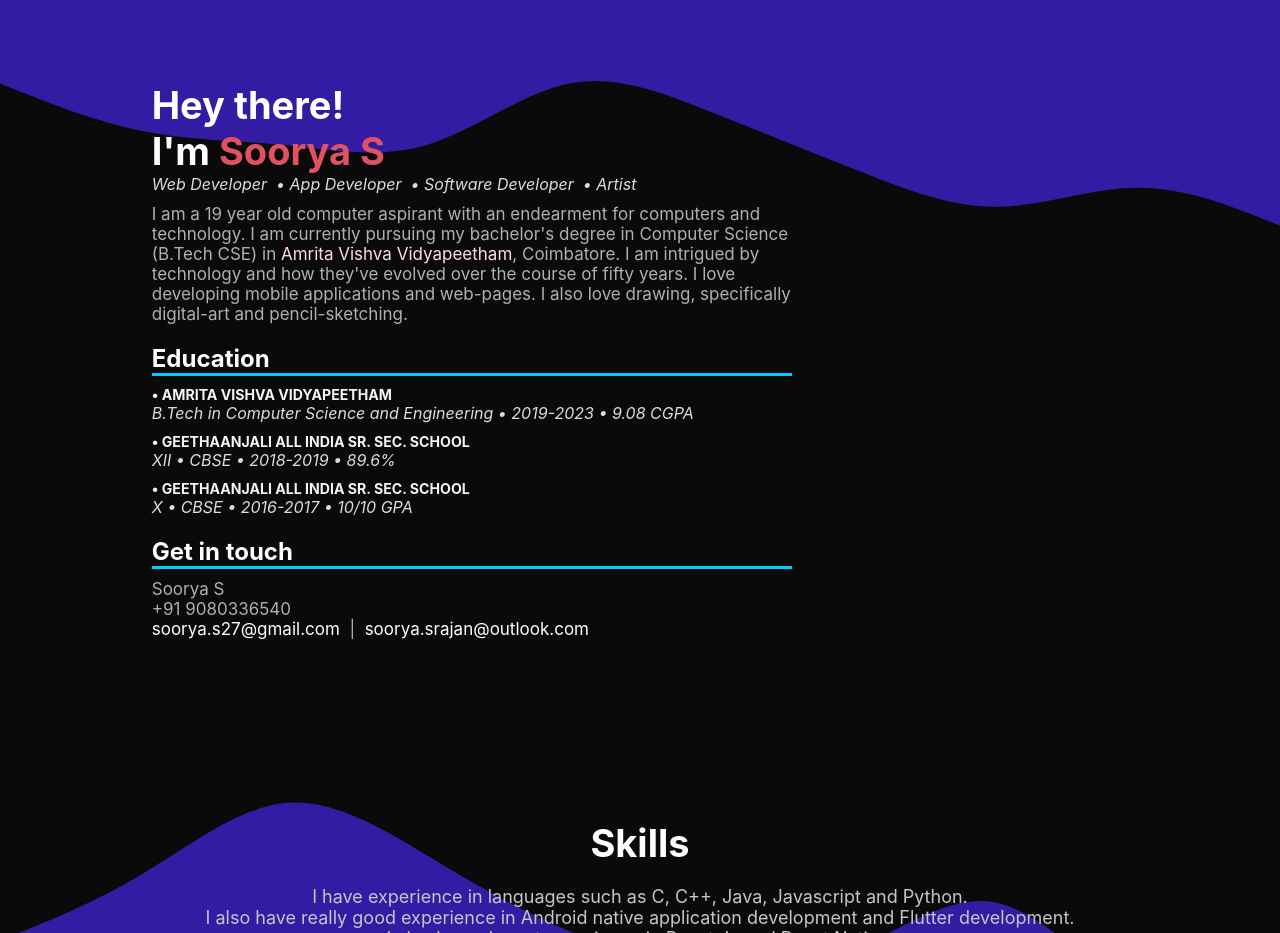
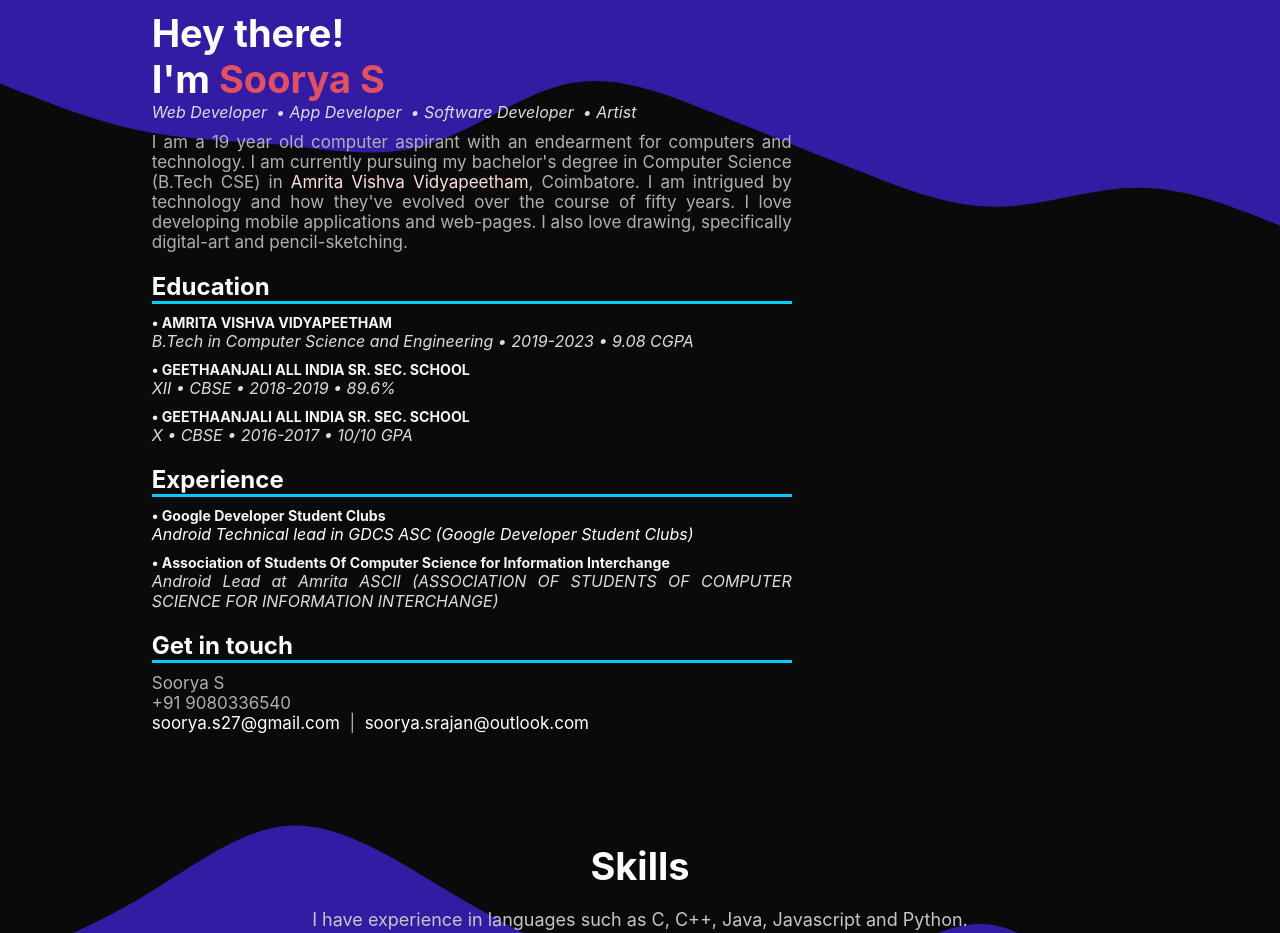
Before and after one commit to SooryaSRajan/Portfolio-ReactApp, a React (Create React App) app: page / in a window 1280 px wide. Shown: the part 840-1773 px from the top of the page. Built offline with nearby package versions, Linux system fonts and the light colour scheme.

Commit message:
Added Experience block and added image to display under 768p

```diff
--- a/src/Components/AboutSection.js
+++ b/src/Components/AboutSection.js
@@ -23,8 +23,14 @@ const ContentSection = styled.div`
 const ImageHolder = styled.div`
   animation: revealContent 1s;
   @keyframes revealContent {
-      0%   { transform:  scale(0); opacity: 0}
-      100%   { transform:  scale(1); opacity: 1}
+    0% {
+      transform: scale(0);
+      opacity: 0
+    }
+    100% {
+      transform: scale(1);
+      opacity: 1
+    }
   }
 
   background-image: url(${profilePicTwo});
@@ -35,7 +41,34 @@ const ImageHolder = styled.div`
   width: clamp(8rem, 16vw, 50vw);
   border-radius: 10%;
   margin: 10px;
-    @media screen and (max-width: 768px){
+  @media screen and (max-width: 768px) {
+    display: none;
+  }
+`
+
+const ImageHolderMini = styled.div`
+  animation: revealContent 1s;
+  @keyframes revealContent {
+    0% {
+      transform: scale(0);
+      opacity: 0
+    }
+    100% {
+      transform: scale(1);
+      opacity: 1
+    }
+  }
+
+  background-image: url(${profilePicTwo});
+  background-size: cover;
+  background-repeat: no-repeat;
+  background-position: bottom;
+  height: 40vw;
+  width: 40vw;
+  border-radius: 10%;
+  margin-bottom: 20px;
+  margin-top: 20px;
+  @media screen and (min-width: 769px) {
     display: none;
   }
 `
@@ -53,13 +86,16 @@ const HeaderWithBorder = styled.h2`
 
 const Content = styled.div`
   word-wrap: break-word;
+  text-align: justify;
+  text-justify: inter-word;
   word-break: break-word;
   color: #b1b0b0;
   margin-bottom: 20px;
   width: 50vw;
   font-size: clamp(1rem, 17px, 1.3rem);
-    @media screen and (max-width: 768px){
-    width: 90%;
+  @media screen and (max-width: 768px) {
+    width: 100%;
+  }
 `
 
 const NameSpan = styled.span`
@@ -75,7 +111,8 @@ const SubHeader = styled.div`
 
 const SubHeaderHover = styled.span`
   transition: 0.5s;
-    &:hover{
+
+  &:hover {
     cursor: context-menu;
     font-size: 16.4px;
     color: white;
@@ -85,7 +122,8 @@ const SubHeaderHover = styled.span`
 const LinkSpan = styled.span`
   color: #ffdddd;
   transition: 0.3s;
-    &:hover{
+
+  &:hover {
     color: #ffbaba;
     cursor: pointer;
   }
@@ -98,7 +136,8 @@ const EducationTitle = styled.h5`
 const LinkContainer = styled.span`
   color: white;
   transition: 0.3s;
-    &:hover{
+
+  &:hover {
     cursor: pointer;
     font-size: 17.3px;
   }
@@ -123,6 +162,7 @@ const About = (props) => {
                     <Header>
                         I'm <NameSpan>Soorya S</NameSpan>
                     </Header>
+                    <ImageHolderMini/>
                     <SubHeader>
                         <SubHeaderHover>
                             Web Developer
@@ -184,6 +224,33 @@ const About = (props) => {
                     </Content>
 
                     <HeaderWithBorder>
+                        Experience
+                    </HeaderWithBorder>
+                    <Content>
+                        <EducationTitle>
+                            • Google Developer Student Clubs
+                        </EducationTitle>
+                        <SubHeader>
+                            <SubHeaderHover>
+                                <LinkContainer
+                                    onClick={() => open('https://gdsc.community.dev/u/mje94p/#/about')}>
+                                    Android Technical lead in GDCS ASC (Google Developer Student Clubs)
+                                </LinkContainer>
+                            </SubHeaderHover>
+                        </SubHeader>
+                        <EducationTitle>
+                            • Association of Students Of Computer Science for Information Interchange
+                        </EducationTitle>
+                        <SubHeader>
+                            <SubHeaderHover>
+                                Android Lead at Amrita ASCII (ASSOCIATION OF STUDENTS OF COMPUTER SCIENCE FOR
+                                INFORMATION INTERCHANGE)
+                            </SubHeaderHover>
+                        </SubHeader>
+
+                    </Content>
+
+                    <HeaderWithBorder>
                         Get in touch
                     </HeaderWithBorder>
                     <Content>
```
Lines whose indentation alone changed are shown as unchanged.
